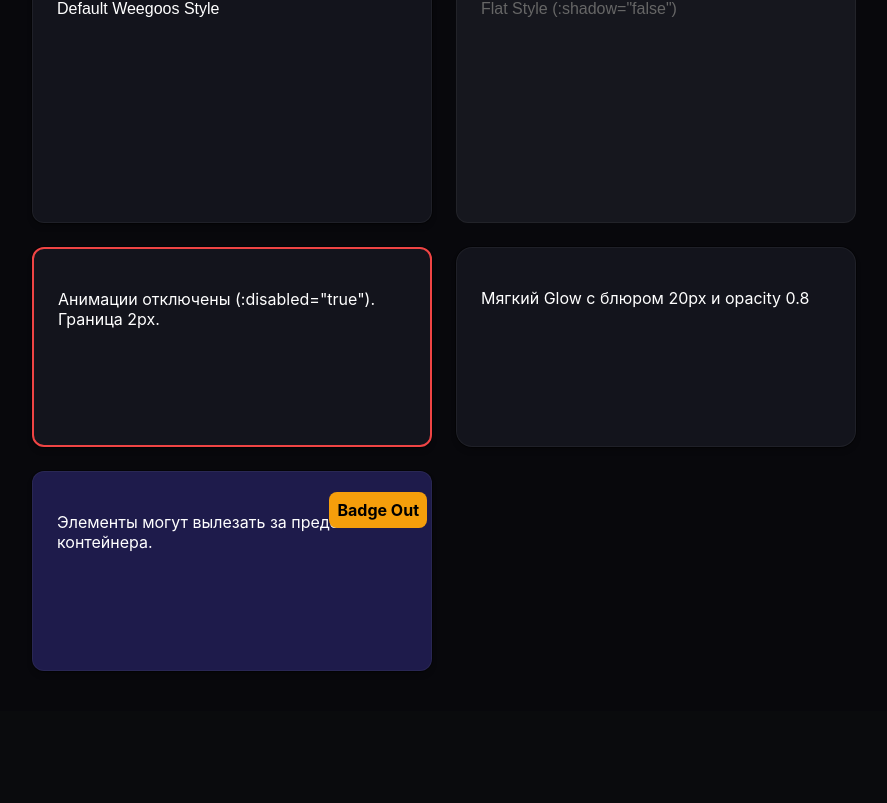
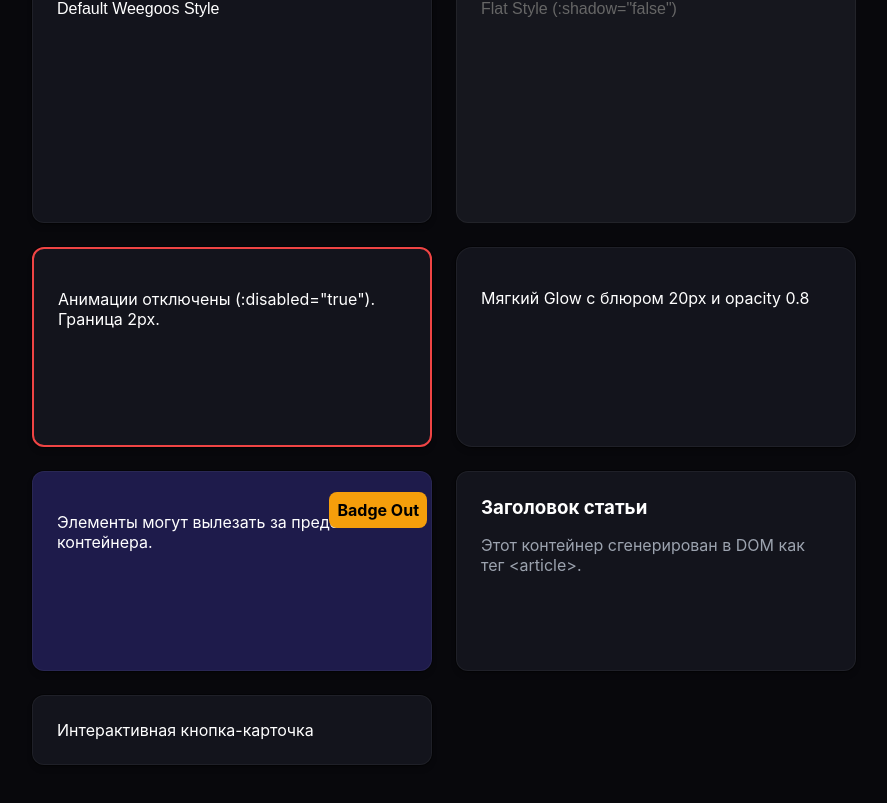
Before and after one commit to Weegoos/weegoos-framework, a Vue app in the folder apps/sandbox/: page / in a window 1280 px wide. Shown: the part 889-1692 px from the top of the page, without its empty margins (8-895 px from the left). Before the commit the page ends 1600 px from the top, so only its background shows below. Built offline with nearby package versions, Linux system fonts and the light colour scheme.

Commit message:
feat(ui): add polymorphic 'as' prop to allow custom HTML tags for WCard

```diff
--- a/apps/sandbox/src/App.vue
+++ b/apps/sandbox/src/App.vue
@@ -149,6 +149,17 @@
   <p style="color: white;">Элементы могут вылезать за пределы контейнера.</p>
 </WCard>
 
+<WCard as="section" width="400px">
+  <h3 style="color: white; margin: 0;">Заголовок статьи</h3>
+  <!-- Используем HTML-сущности &lt; и &gt; -->
+  <p style="color: #9ca3af;">Этот контейнер сгенерирован в DOM как тег &lt;article&gt;.</p>
+</WCard>
+
+<!-- Рендерится как полноценная кликабельная HTML-кнопка -->
+<WCard as="button" width="400px" cursor="pointer">
+  <span style="color: white;">Интерактивная кнопка-карточка</span>
+</WCard>
+
   </div>
 </template>
 
--- a/packages/ui/src/WCard.vue
+++ b/packages/ui/src/WCard.vue
@@ -27,6 +27,10 @@ interface Props {
   cursor?: string;
   overflow?: string;
 
+  // Динамический HTML-тег (полиморфизм)
+  as?: string;
+
+  // Токены Weegoos Framework
   borderRadius?: string;
   background?: string;
   borderWidth?: string | number;
@@ -61,9 +65,11 @@ const props = withDefaults(defineProps<Props>(), {
   cursor: 'default',
   overflow: 'hidden',
 
+  // По умолчанию это обычный div
+  as: 'div',
+
   transition: 'border-color 0.4s ease, background-color 0.4s ease, box-shadow 0.4s ease',
-
-  borderRadius: '12px', // Дефолтный радиус, углы всегда будут мягкими
+  borderRadius: '12px',
   background: '#13141c',
   borderWidth: '1px',
   borderColor: 'rgba(255, 255, 255, 0.05)',
@@ -128,7 +134,9 @@ const cardStyles = computed(() => ({
     class="w-card-perspective"
     :style="{ perspective: (tilt && !disabled) ? `${perspective}px` : undefined, ...cardStyles }"
   >
-    <div
+    <!-- Используем динамический компонент :is для рендеринга переданного HTML-тега -->
+    <component
+      :is="as"
       ref="cardRef"
       class="w-card"
       :class="{ 'w-card-disabled': disabled }"
@@ -136,15 +144,14 @@ const cardStyles = computed(() => ({
       @mouseenter="handleMouseEnter"
       @mouseleave="handleMouseLeave"
     >
-      <!-- Слой свечения теперь имеет жесткий border-radius родителя -->
       <div
         v-if="glow && !disabled"
         class="w-card-glow"
-       :style="{
-    opacity: isHovered ? 'var(--w-card-glow-opacity)' : 0,
-    filter: `blur(${formatSize(props.glowBlur)})`,
-    background: `radial-gradient(${glowSize}px circle at ${glowX}px ${glowY}px, ${glowColor}, transparent)`,
-  }"
+        :style="{
+            opacity: isHovered ? 'var(--w-card-glow-opacity)' : 0,
+            filter: `blur(${formatSize(props.glowBlur)})`,
+            background: `radial-gradient(${glowSize}px circle at ${glowX}px ${glowY}px, ${glowColor}, transparent)`,
+          }"
       ></div>
 
       <div
@@ -164,7 +171,7 @@ const cardStyles = computed(() => ({
           <slot name="footer" />
         </div>
       </div>
-    </div>
+    </component>
   </div>
 </template>
 
@@ -180,19 +187,19 @@ const cardStyles = computed(() => ({
   height: 100%;
   background: var(--w-card-bg);
   border: var(--w-card-border-width) solid var(--w-card-border);
-
-  /* Использование переменной */
   border-radius: var(--w-card-radius);
-
   padding: var(--w-card-padding);
   box-shadow: var(--w-card-shadow);
   cursor: var(--w-card-cursor);
   overflow: var(--w-card-overflow);
   box-sizing: border-box;
 
-  /* Фикс для Safari/Chrome, сохраняющий скругление при сложных 3D трансформациях */
+  /* Сброс дефолтных стилей браузера на случай, если передан тег 'button' */
+  text-align: left;
+  color: inherit;
+  font-size: inherit;
+
   isolation: isolate;
-
   transform-style: preserve-3d;
   will-change: transform, box-shadow;
   transition: var(--w-card-transition);
@@ -209,10 +216,7 @@ const cardStyles = computed(() => ({
   top: 0; left: 0; right: 0; bottom: 0;
   pointer-events: none;
   z-index: 1;
-
-  /* Важно: заставляем слой свечения уважать радиус родителя */
   border-radius: calc(var(--w-card-radius) - var(--w-card-border-width));
-
   will-change: background, opacity;
   transition: opacity 0.4s cubic-bezier(0.16, 1, 0.3, 1);
 }
```
